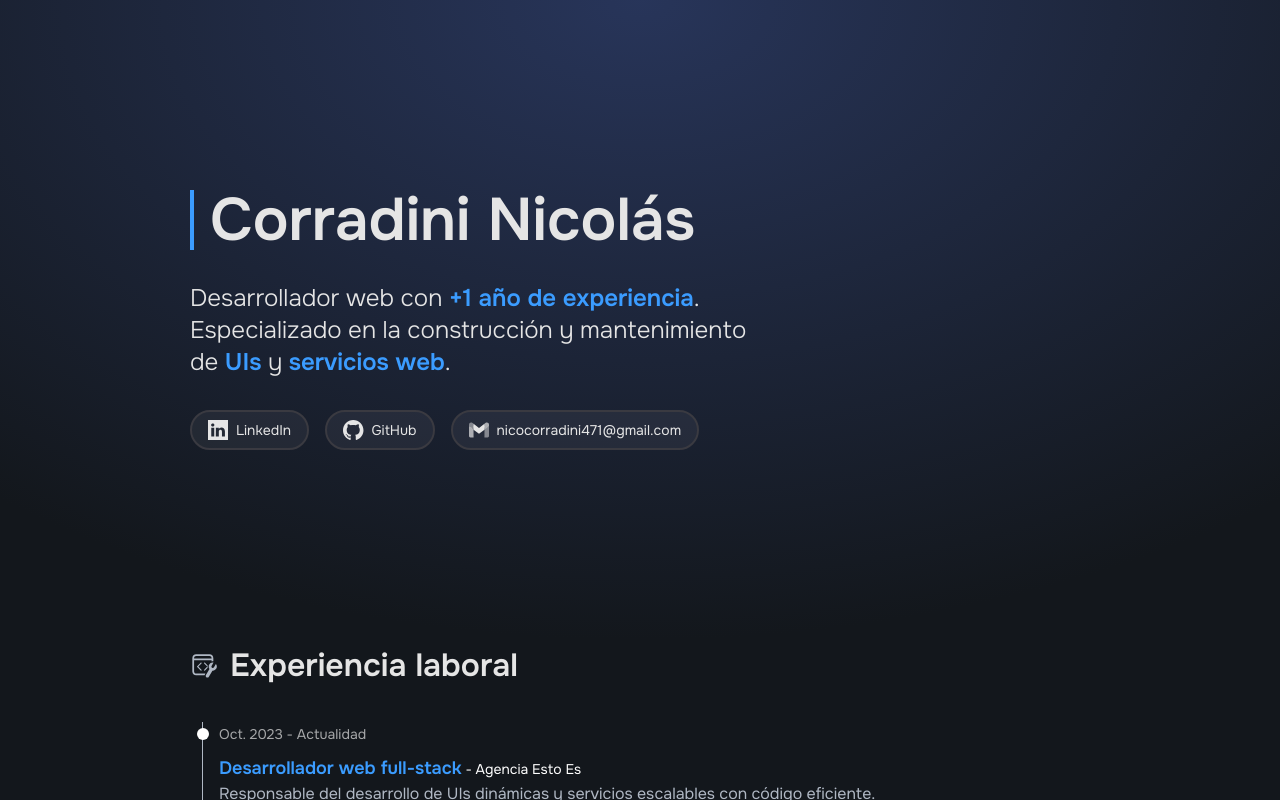
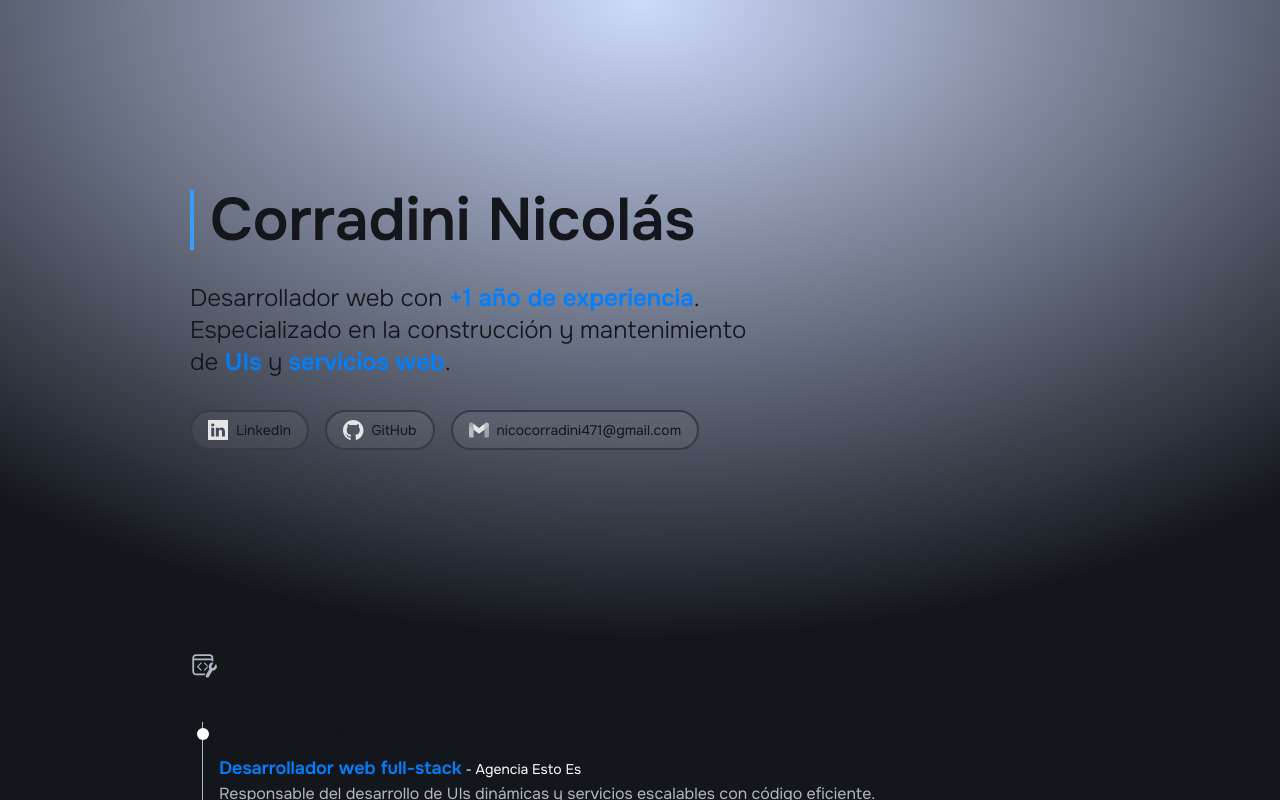
Before and after one commit to ncorradini/portfolio-web, a Next.js app: page / in a window 1280 px wide. Shown: the top 800 px of the page. Built offline with nearby package versions, Linux system fonts and the light colour scheme.

Commit message:
feat: add news global colors

```diff
--- a/src/app/globals.css
+++ b/src/app/globals.css
@@ -4,15 +4,14 @@
 
 :root {
   color-scheme: light dark;
-  background-color: #13171c;
   scroll-behavior: smooth;
 }
 
 @layer components {
   h1, h2, p, li, time {
-    @apply text-platinum;
+    @apply text-chineseBlack dark:text-platinum;
   }
   .text-highlighted, strong {
-    @apply text-lightAzure font-semibold;
+    @apply text-azure dark:text-lightAzure font-semibold;
   }
 }
--- a/tailwind.config.ts
+++ b/tailwind.config.ts
@@ -1,6 +1,7 @@
 import type { Config } from 'tailwindcss';
 
 const config: Config = {
+  darkMode: 'class',
   content: [
     './src/pages/**/*.{js,ts,jsx,tsx,mdx}',
     './src/components/**/*.{js,ts,jsx,tsx,mdx}',
@@ -16,9 +17,13 @@ const config: Config = {
       white: '#ffffff',
       chineseBlack: '#13171c',
       platinum: '#e5e5e5',
+      azure: '#007FFF',
       lightAzure: '#3b9cff',
       cadetBlue: '#b0b8c4',
-      onyx: '#3a3a41'
+      onyx: '#3a3a41',
+      silverSand: '#c2c2c2',
+      blackOlive: '#3d3d3d',
+      darkSilver: '#707070'
     },
     extend: {}
   },
```
